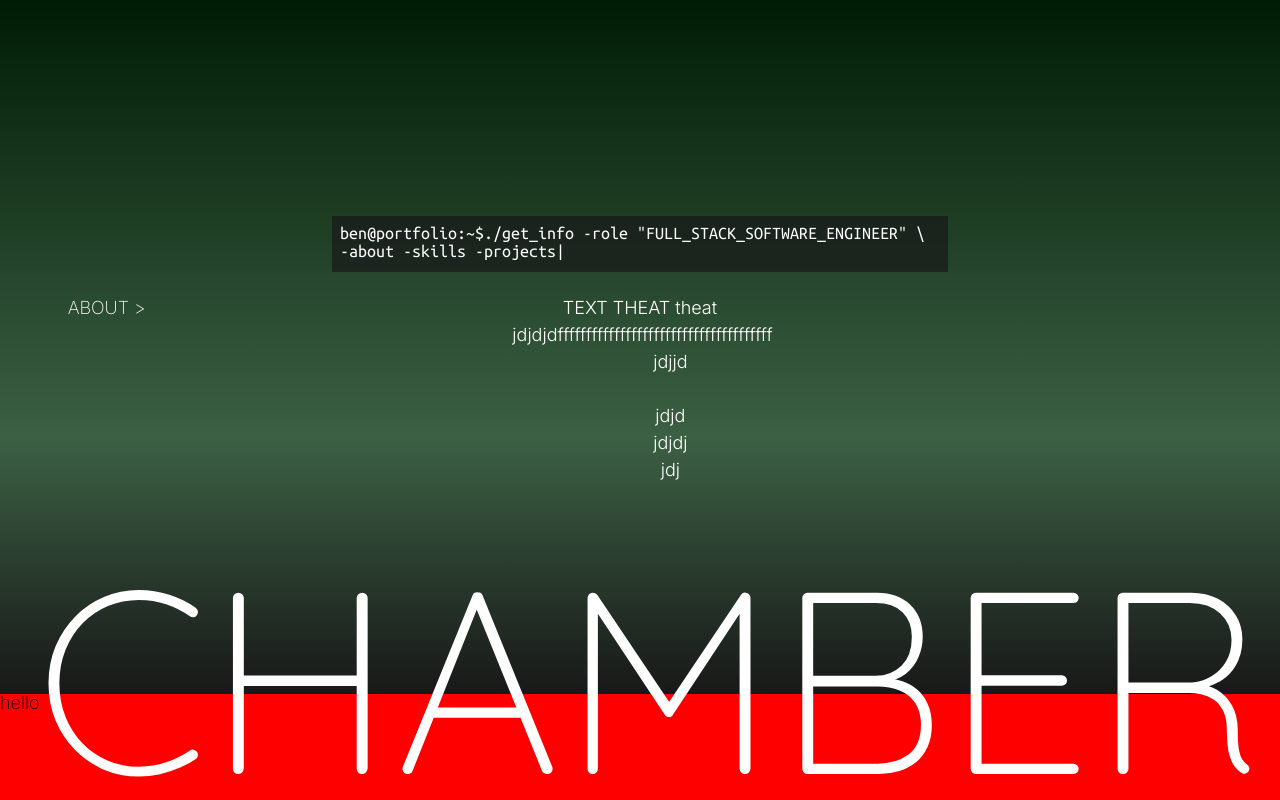
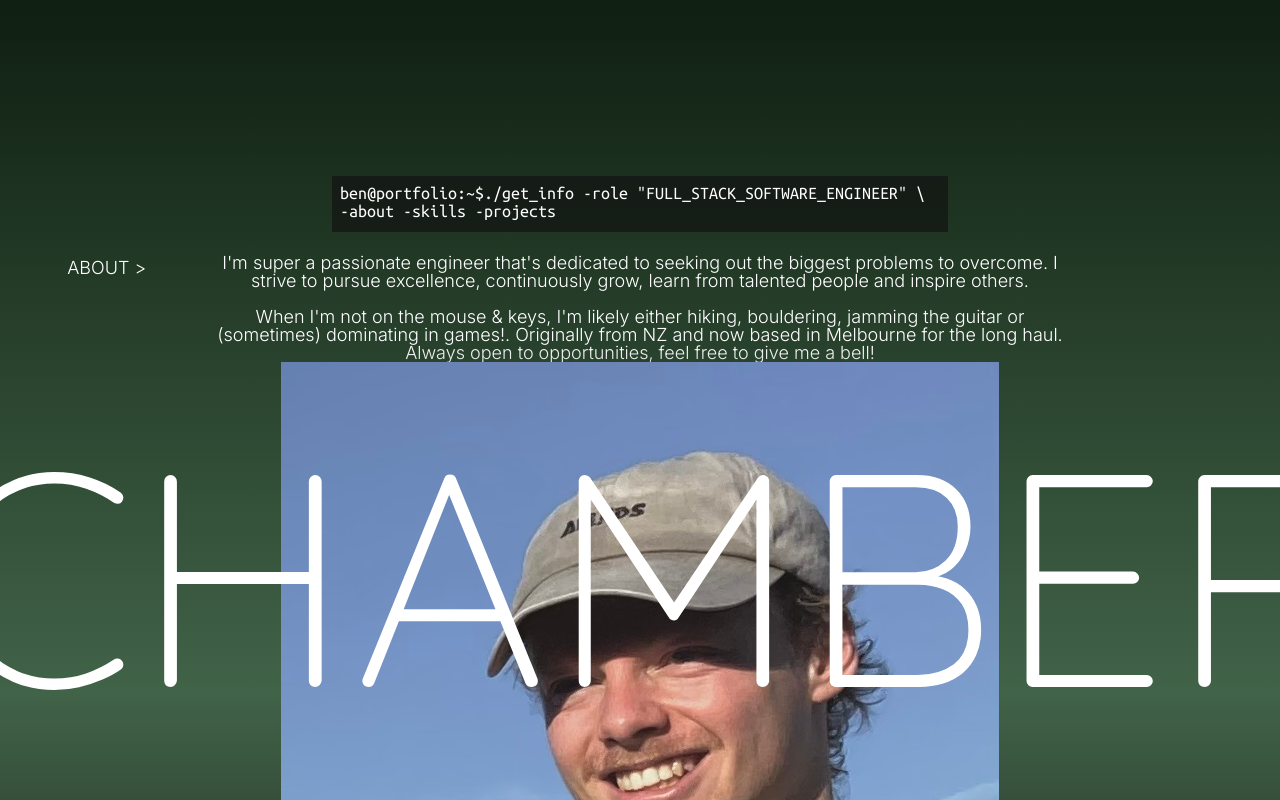
Before and after one commit to Chambo88/portfolio-site, a React (Vite) app: page / in a window 1280 px wide. Shown: the top 800 px of the page. Built offline with nearby package versions, Linux system fonts and the light colour scheme.

Commit message:
Added subpicture icon, Made clickable dialog

```diff
--- a/index.html
+++ b/index.html
@@ -14,6 +14,7 @@
 
 <body>
   <div id="root"></div>
+  <div id="dialog-root"></div>
   <script type="module" src="/src/main.tsx"></script>
 </body>
 
--- a/src/components/About/About.module.css
+++ b/src/components/About/About.module.css
@@ -1,23 +1,40 @@
-.content {
+.aboutContainer {
   display: flex;
   flex-direction: column;
   background-image: linear-gradient(
     to bottom,
-    #001c04 0%,
-    #3c6044 63%,
+    var(--dark-colour) 0%,
+    var(--primary-colour) 63%,
     #181818 100%
   );
   align-items: center;
+  height: 1100px;
+}
+
+/* Code looking sub title container */
+
+.subtitleContainer {
+  font-family: "Ubuntu Mono", monospace;
+  font-weight: 100;
+  background-color: var(--container-colour);
+  color: white;
+  text-align: left;
+  width: 600x;
+  min-height: 40px;
+  min-width: 600px;
+  padding: 8px;
+  margin-top: 16px;
 }
 
 .spacer {
   height: var(--header-height);
 }
 
-.textContent {
+/* About text and paragraph of text */
+
+.textContainer {
   display: flex;
   flex-wrap: nowrap;
-  white-space: pre-wrap; /* Ensure white space is preserved */
   text-align: center;
   color: white;
   width: 100%;
@@ -29,12 +46,8 @@
   flex: 1;
 }
 
-.center {
-  flex: 4;
-  white-space: pre-wrap; /* Ensure white space is preserved */
-  height: 400px;
+.left {
   font-weight: 300;
-  color: white;
   color: transparent;
   background-image: linear-gradient(
     white 0%,
@@ -47,15 +60,107 @@
   transition: background-position 5s;
 }
 
-.loaderContainer {
+.center {
+  flex: 4;
+  font-weight: 300;
+  color: transparent;
+  background-image: linear-gradient(
+    white 0%,
+    white 33%,
+    rgb(255, 255, 255, 0) 66%,
+    rgb(255, 255, 255, 0) 100%
+  );
+  background-clip: text;
+  background-size: 100% 300%;
+  transition: background-position 5s;
+}
+
+/* Photos */
+.image-container {
+  position: relative;
+  display: flex;
+  justify-content: center;
+  align-items: center;
+  height: 110px;
+  width: 110px;
+}
+
+.circle-image {
+  border-radius: 50%;
+  box-shadow: 5px 5px 15px -2px rgb(32, 32, 32);
+  object-fit: cover;
+  width: 100px;
+  height: 100px;
+  cursor: pointer;
+  transition: width 0.3s ease-out, height 0.3s ease-out,
+    box-shadow 0.3s ease-out;
+}
+
+.circle-image:hover {
+  width: 110px;
+  height: 110px;
+  box-shadow: 5px 5px 20px 3px rgb(32, 32, 32);
+}
+
+.image-describe {
+  position: absolute;
+  left: -265px;
+  z-index: 1;
+}
+
+.image-icon {
+  position: absolute;
+  display: flex;
+  justify-content: center;
+  align-items: center;
+  background-color: var(--container-colour);
+  border-radius: 50%;
+  width: 30px;
+  height: 30px;
+  left: 75px;
+  top: 75px;
+  z-index: 1;
+}
+
+.image-tooltip-container {
   font-family: "Ubuntu Mono", monospace;
-  font-weight: 400;
-  background-color: #181818b5;
+  font-weight: 100;
+  background-color: var(--container-colour);
   color: white;
   text-align: left;
-  width: 600x;
-  min-height: 40px;
-  min-width: 600px;
   padding: 8px;
-  margin-top: 16px;
 }
+
+/* Image gallery dialog */
+.dialog-overlay {
+  position: fixed;
+  top: 0;
+  left: 0;
+  right: 0;
+  bottom: 0;
+  background-color: rgba(0, 0, 0, 0.5);
+  display: flex;
+  justify-content: center;
+  align-items: center;
+  z-index: 1000;
+  height: 500px;
+}
+
+.dialog-content {
+  background: white;
+  padding: 20px;
+  border-radius: 8px;
+  position: relative;
+  min-width: 300px;
+  height: 200px;
+}
+
+.dialog-close {
+  position: absolute;
+  top: 10px;
+  right: 10px;
+  background: none;
+  border: none;
+  font-size: 1.2rem;
+  cursor: pointer;
+}
--- a/src/components/About/About.tsx
+++ b/src/components/About/About.tsx
@@ -1,32 +1,73 @@
 import { useState } from "react";
 import styles from "./About.module.css";
 import { Loader } from "./Loader.tsx";
+import { PictureLoader } from "./PictureLoader.tsx";
+import PictureIcon from "./PictureIcon.tsx";
+import Dialog from "./Dialog.tsx";
 
 export const About = () => {
   const [loading, setLoading] = useState<boolean>(true);
+  const [imageHover, setImageHover] = useState<boolean>(false);
+  const [isDialogOpen, setIsDialogOpen] = useState(false);
+
+  const openDialog = () => {
+    console.log("hi");
+    setIsDialogOpen(true);
+  };
+
+  const closeDialog = () => {
+    console.log("closeDialog");
+    setIsDialogOpen(false);
+  };
 
   return (
     <>
-      <div className={styles.content}>
+      <div className={styles.aboutContainer}>
         <div className={styles.spacer}></div>
         <Loader setLoading={setLoading} />
-        <div className={styles.textContent}>
-          <h4 className={styles.left}>ABOUT &gt;</h4>
-          <pre
+        <section className={styles.textContainer}>
+          <h4
+            className={styles.left}
+            style={{ backgroundPosition: loading ? "bottom" : "top" }}
+          >
+            ABOUT &gt;
+          </h4>
+          <article
             className={styles.center}
             style={{ backgroundPosition: loading ? "bottom" : "top" }}
           >
-            {`TEXT THEAT theat
- jdjdjdffffffffffffffffffffffffffffffffffffff
-            jdjjd
-
-            jdjd
-            jdjdj
-            jdj
-          `}
-          </pre>
+            I'm super a passionate engineer that's dedicated to seeking out the
+            biggest problems to overcome. I strive to pursue excellence,
+            continuously grow, learn from talented people and inspire others.
+            <br />
+            <br /> When I'm not on the mouse & keys, I'm likely either hiking,
+            bouldering, jamming the guitar or (sometimes) dominating in games!.
+            Originally from NZ and now based in Melbourne for the long haul.
+            Always open to opportunities, feel free to give me a bell!
+          </article>
           <div className={styles.right}></div>
+        </section>
+        <div className={styles.imageContainer} onClick={openDialog}>
+          <img
+            src={"src/assets/portfolio_pic_1_low_res.jpg"}
+            alt={"Image of Ben on a mountain! "}
+            className={styles.circleImage}
+            onMouseEnter={() => setImageHover(true)}
+            onMouseLeave={() => setImageHover(false)}
+          />
+          <div className={styles.imageDescribe}>
+            {(imageHover || isDialogOpen) && <PictureLoader />}
+          </div>
+          <div className={styles.imageIcon}>
+            <PictureIcon fillColor="white" size={15} />
+          </div>
         </div>
+        {isDialogOpen && (
+          <Dialog onClose={closeDialog}>
+            <h2>Dialog Title</h2>
+            <p>This is the dialog content.</p>
+          </Dialog>
+        )}
       </div>
     </>
   );
--- /dev/null
+++ b/src/components/About/Dialog.tsx
@@ -0,0 +1,29 @@
+import React from "react";
+import { createPortal } from "react-dom";
+import styles from "./About.module.css";
+
+interface DialogProps {
+  onClose: () => void;
+  children: React.ReactNode;
+}
+
+const Dialog: React.FC<DialogProps> = ({ onClose, children }) => {
+  return createPortal(
+    <div className={styles.dialogOverlay} onClick={onClose}>
+      <div
+        className={styles.dialogContent}
+        onClick={(e) => {
+          e.stopPropagation();
+        }}
+      >
+        <button className={styles.dialogClose} onClick={onClose}>
+          Close
+        </button>
+        {children}
+      </div>
+    </div>,
+    document.getElementById("dialog-root")! // Ensuring this element exists
+  );
+};
+
+export default Dialog;
--- a/src/components/About/Loader.tsx
+++ b/src/components/About/Loader.tsx
@@ -1,28 +1,37 @@
 import styles from "./About.module.css";
-import { TypeAnimation } from 'react-type-animation';
+import { TypeAnimation } from "react-type-animation";
+import { useState } from "react";
 
 interface LoaderProps {
   setLoading: React.Dispatch<React.SetStateAction<boolean>>;
 }
 
 export const Loader: React.FC<LoaderProps> = ({ setLoading }) => {
-
+  const [showStatic, setShowStatic] = useState(false);
   return (
-    <div className={styles.loaderContainer}>
+    <div className={styles.subtitleContainer}>
       ben@portfolio:~$
+      {showStatic ? (
+        <>
+          ./get_info -role "FULL_STACK_SOFTWARE_ENGINEER" \ <br />
+          -about -skills -projects
+        </>
+      ) : (
         <TypeAnimation
           sequence={[
             1000,
-          './get_info -role "FULL_STACK_SOFTWARE_ENGINEER" \\ \n -about -skills -projects',
+            './get_info -role "FULL_STACK_SOFTWARE_ENGINEER" \\\n -about -skills -projects',
             () => {
               setLoading(false);
-          }
+              setShowStatic(true);
+            },
           ]}
           wrapper="span"
           speed={75}
-        style={{ whiteSpace: 'pre-line', display: 'inline' }}
+          style={{ whiteSpace: "pre-line", display: "inline" }}
           cursor={true}
         />
+      )}
     </div>
-  )
-}
+  );
+};
--- /dev/null
+++ b/src/components/About/PictureIcon.tsx
@@ -0,0 +1,20 @@
+interface IconProps {
+  fillColor: string;
+  size: number;
+}
+
+export default function PictureIcon({ fillColor, size }: IconProps) {
+  return (
+    <svg
+      xmlns="http://www.w3.org/2000/svg"
+      id="Bold"
+      viewBox="0 0 24 24"
+      width={size}
+      height={size}
+      fill={fillColor}
+    >
+      <path d="M19.5,0H4.5A4.505,4.505,0,0,0,0,4.5v15A4.505,4.505,0,0,0,4.5,24h15A4.505,4.505,0,0,0,24,19.5V4.5A4.505,4.505,0,0,0,19.5,0ZM4.5,3h15A1.5,1.5,0,0,1,21,4.5v15a1.492,1.492,0,0,1-.44,1.06l-8.732-8.732a4,4,0,0,0-5.656,0L3,15V4.5A1.5,1.5,0,0,1,4.5,3Z" />
+      <circle cx="15.5" cy="7.5" r="2.5" />
+    </svg>
+  );
+}
--- /dev/null
+++ b/src/components/About/PictureLoader.tsx
@@ -0,0 +1,16 @@
+import styles from "./About.module.css";
+import { TypeAnimation } from "react-type-animation";
+
+export const PictureLoader = () => {
+  return (
+    <div className={styles.imageTooltipContainer}>
+      <TypeAnimation
+        sequence={[50, "./get_gallery -highlights"]}
+        wrapper="span"
+        speed={75}
+        style={{ whiteSpace: "pre-line", display: "inline" }}
+        cursor={true}
+      />
+    </div>
+  );
+};
--- a/src/components/Header/Header.module.css
+++ b/src/components/Header/Header.module.css
@@ -11,7 +11,7 @@
 }
 
 .content > h1 {
-  font-size: calc(15px + 30cqh);
+  font-size: calc(10px + 40cqh);
   text-align: center;
   white-space: nowrap;
   font-family: "Quicksand", Helvetica, Arial, sans-serif;
--- a/src/components/Header/Header.tsx
+++ b/src/components/Header/Header.tsx
@@ -2,7 +2,7 @@ import styles from "./Header.module.css";
 import { useEffect, useState } from "react";
 
 export const Header = () => {
-  const headerHeightMax = 0.25; // If adjusting header height, change --header-height in variables.css
+  const headerHeightMax = 0.2; // If adjusting header height, change --header-height in variables.css
   const [height, setHeight] = useState(window.innerHeight * headerHeightMax); // units px
   const [backgroundVisible, setBackgroundVisible] = useState(false);
   // const [displayVerticalLine, setVerticalLine] = useState(false);
--- a/src/variables.css
+++ b/src/variables.css
@@ -1,7 +1,8 @@
 :root {
-  --header-height: 25vh;
-  /* --primary-color: #3498db;
-  --secondary-color: #2ecc71;
-  --font-size-large: 2rem;
+  --header-height: 20vh;
+  --dark-colour: #0f1f11;
+  --primary-colour: #416348;
+  --container-colour: #111111a8;
+  /* --font-size-large: 2rem;
   --spacing-large: 16px; */
 }
```
Also changed, not shown: src/assets/portfolio_pic_1_high_res.jpg (added), src/assets/portfolio_pic_1_low_res.jpg (added). Lines whose indentation alone changed are shown as unchanged.
